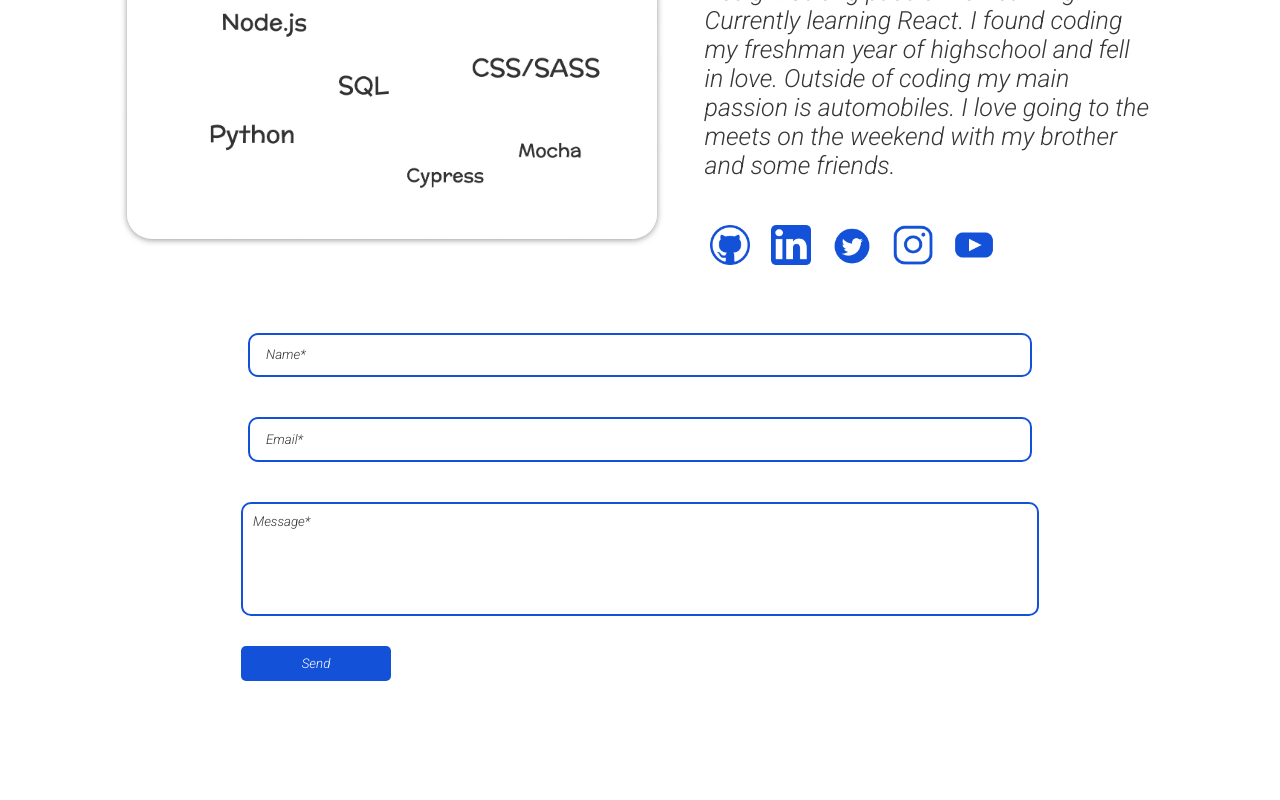
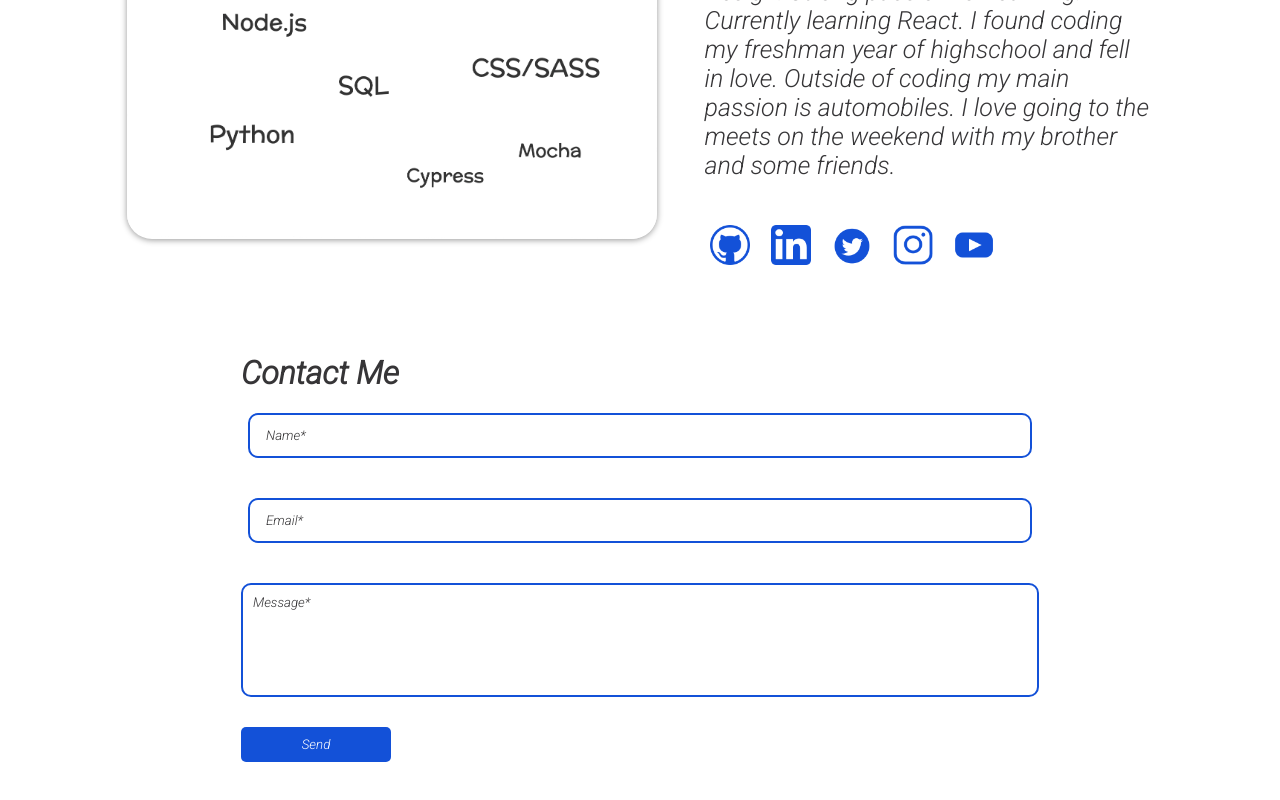
Before and after one commit to josharagon/josharagon-website, a React (Create React App) app: page / in a window 1280 px wide. Shown: the part 2440-3240 px from the top of the page. Before the commit the page ends 3185 px from the top, so only its background shows below. Built offline with nearby package versions, Linux system fonts and the light colour scheme.

Commit message:
Add contact header

```diff
--- a/src/App.js
+++ b/src/App.js
@@ -131,7 +131,7 @@ class App extends Component {
               </div>
             </div>
           </section>
-          < Form />
+          <Form />
         </>
       </ThemeProvider >
     );
--- a/src/Form.js
+++ b/src/Form.js
@@ -17,7 +17,8 @@ function Form() {
   }
 
   return (
-    <form className="contact-form" onSubmit={sendEmail}>
+    <form className="contact-form" onSubmit={sendEmail}  id='contact'>
+      <h1>Contact Me</h1>
       <input type="hidden" name="contact_number"/>
       <input type="text" name="user_name" placeholder='Name*'/>
       <input type="email" name="user_email" placeholder='Email*'/>
```
